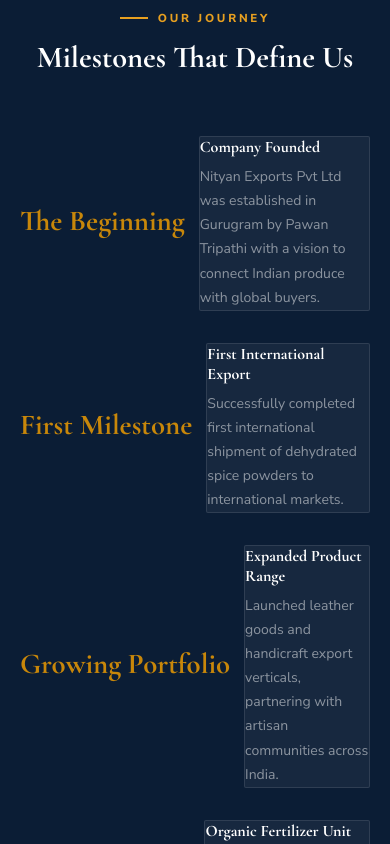
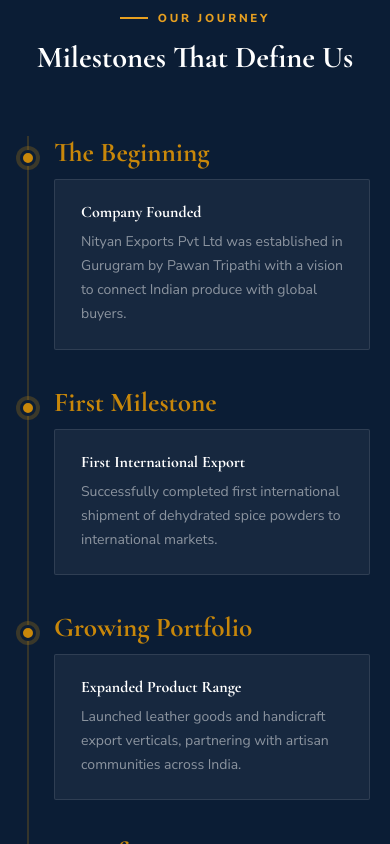
Before and after one commit to mahajan022/Nityan-exports, a Next.js app in the folder nityan-v2/: page /about in a window 390 px wide. Shown: the part 3200-4044 px from the top of the page. Built offline with nearby package versions, Linux system fonts and the light colour scheme.

Commit message:
tklfdnjjjx

```diff
--- a/nityan-v2/styles/About.module.css
+++ b/nityan-v2/styles/About.module.css
@@ -99,12 +99,15 @@
   .leaderCard { grid-template-columns:1fr; }
   .heroContent { padding:0 24px 40px; }
   .story,.values,.timeline,.leader,.cta { padding:70px 20px; }
+
+  /* Timeline stacks into a clean single column */
+  .line { left:7px; transform:none; }
+  .item { grid-template-columns:1fr !important; gap:0; margin-bottom:36px; padding-left:34px; position:relative; }
+  .left .year, .right .year { grid-column:1 !important; grid-row:auto !important; text-align:left !important; padding:0 0 10px 0 !important; font-size:1.9rem; }
+  .left .card, .right .card { grid-column:1 !important; grid-row:auto !important; text-align:left !important; padding:22px 26px !important; }
+  .left .dot, .right .dot { position:absolute; left:0; top:14px; justify-self:start; grid-column:auto; }
 }
 @media (max-width:640px) {
   .valGrid { grid-template-columns:1fr; }
-  .line { display:none; }
-  .item { grid-template-columns:auto 1fr !important; gap:0 14px; margin-bottom:32px; }
-  .left .year,  .right .year { grid-column:1; grid-row:1; text-align:left !important; padding:0 0 6px 0 !important; font-size:1.8rem; }
-  .left .card,  .right .card { grid-column:2; grid-row:1 !important; text-align:left !important; padding:0 !important; padding-left:0 !important; padding-right:0 !important; }
-  .left .dot,   .right .dot  { display:none; }
+  .left .year, .right .year { font-size:1.7rem; }
 }
```
